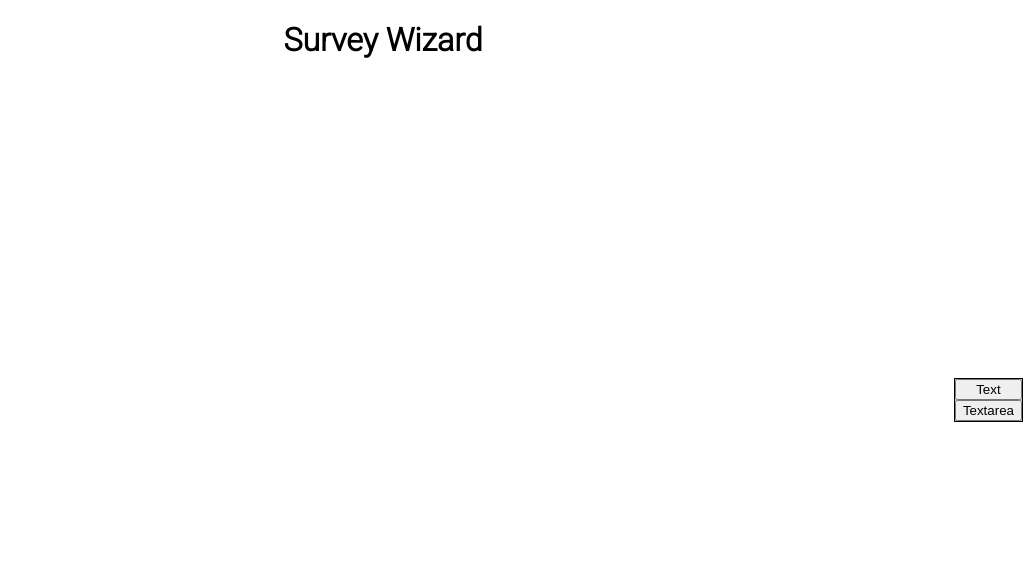
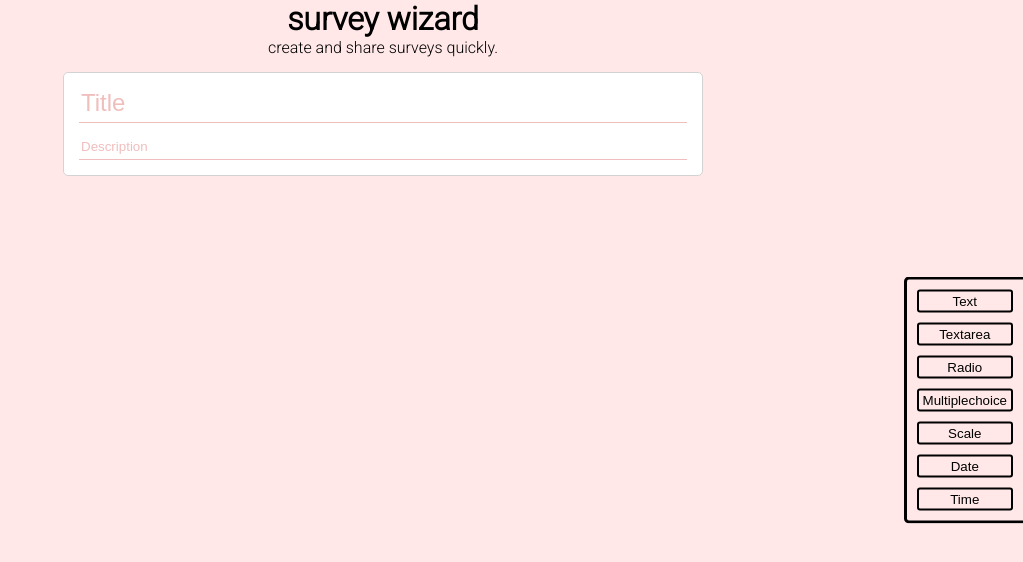
Before and after one commit to martijnvanginkel/survey_wizard, a Vue app: page / in a window 1280 px wide. Both pictures are taken after a click on the button "start". Shown: the top 562 px of the page, without its empty margins (257-1280 px from the left). Built offline with nearby package versions, Linux system fonts and the light colour scheme.

Commit message:
Added lots of css with animations for adding and deleting textfields

```diff
--- a/src/App.vue
+++ b/src/App.vue
@@ -1,6 +1,9 @@
 <template>
   <div id="app">
-    <h1 class="main-title">Survey Wizard</h1>
+    <header class="main-header">
+      <h1>survey wizard</h1>
+      <p>create and share surveys quickly.</p>
+    </header>
     <transition name="fade">
       <Survey v-if="doing_survey"/>
       <button v-if="!doing_survey" v-on:click="createSurvey" class="start-button">start</button>
@@ -24,24 +27,24 @@ export default {
   methods: {
     createSurvey() {
       this.doing_survey = true;
-    },
-    createField(field) {
-      this.fields = [...this.fields, field];
-    },
-    deleteField(field_id) {
-      this.fields = this.fields.filter(field => field.id !== field_id);
-    },
-    moveUp(field) {
-      const fields = this.fields;
-      for (const key in fields) {
-        if (fields[key].id === field.id) {
-          // const comp = fields[key];
-          // this.fields.splice(key, 1);
-          // this.fields.splice(0, 0, temp);
-          return ;
-        }
-      }
-    }
+    }//,
+    // createField(field) {
+    //   this.fields = [...this.fields, field];
+    // },
+    // deleteField(field_id) {
+    //   this.fields = this.fields.filter(field => field.id !== field_id);
+    // },
+    // moveUp(field) {
+    //   const fields = this.fields;
+    //   for (const key in fields) {
+    //     if (fields[key].id === field.id) {
+    //       // const comp = fields[key];
+    //       // this.fields.splice(key, 1);
+    //       // this.fields.splice(0, 0, temp);
+    //       return ;
+    //     }
+    //   }
+    // }
   }
 }
 </script>
@@ -51,6 +54,8 @@ export default {
 html, body {
   margin: 0;
   padding: 0;
+  font-family: 'Roboto', sans-serif;
+  background-color: #ffe8e7;
 }
 
 #app {
@@ -58,11 +63,14 @@ html, body {
   padding: 0;
 }
 
-.main-title {
-  font-family: 'Roboto', sans-serif; /* 'SF Pixelate' */
+h1, p {
+  margin: 0;
+  padding: 0;
+}
+
+.main-header {
   width: 100%;
   text-align: center;
-  /* -webkit-text-stroke: 2px black; */
 }
 
 .start-button {
--- a/src/components/Survey.vue
+++ b/src/components/Survey.vue
@@ -1,14 +1,20 @@
 <template>
     <div class="survey">
-            <ToolBox v-on:create-field="createField"/>
-
-            <div v-bind:key="field.id" v-for="field in fields">
+        <ToolBox v-on:create-field="createField"/>
+        <div class="question-box">
+            <input class="survey-title" type="text" placeholder="Title">
+            <input class="survey-description" type="text" placeholder="Description">
+        </div>
+        <transition-group name="list" tag="p">
+            <div v-bind:key="field.id" v-for="field in fields" class="panel">
                 <component  v-bind:is="field.component"
                             v-bind:field="field"
                             v-on:delete-field="deleteField"
-                            v-on:moveUp="moveUp">
+                            v-on:move-up="moveUp">
                 </component>
+
             </div>
+        </transition-group>
     </div>
 </template>
 
@@ -16,6 +22,8 @@
 import ToolBox from './ToolBox';
 import TextField from './TextField';
 import TextAreaField from './TextAreaField';
+
+
 
 export default {
     name: 'Survey',
@@ -34,10 +42,15 @@ export default {
             this.fields = [...this.fields, field];
         },
         deleteField(field_id) {
+            console.log(field_id)
+            this.fields.splice(field_id, 1)
+            // this.fields = this.fields.filter(field => field.id !== field_id);
+        },
+        moveUp(field_id) {
+
             this.fields = this.fields.filter(field => field.id !== field_id);
-        },
-        moveUp(field) {
-            this.$emit('moveUp', field);
+            // console.log('move up:' + field)
+            // this.$emit('moveUp', field);
         }
     }
 }
@@ -45,8 +58,67 @@ export default {
 
 <style>
 
+.colors {
+    background-color: #d3a3a2;
+    background-color: #e2b0af;
+    background-color: #f0bebd;
+    background-color: #ffcccb;
+    background-color: #ffdad9;
+    background-color: #ffe8e7;
+    background-color: #fff7f6;
+}
+
+.panel {
+    display: flex;
+    flex-direction: column;
+    transition: all 1s;
+}
+
+.list-enter,
+.list-leave-to {
+  opacity: 0;
+}
+
+.list-enter {
+  transform: translateY(-30px);
+}
+
+.list-leave-to {
+  transform: translateY(-30px);
+}
+
+.list-leave-active {
+    width: 100%;
+  position: absolute;
+}
+
 .survey {
     position: relative;
+    margin: 0 auto;
+    max-width: 640px;
+}
+
+.survey-title {
+    font-size: 1.5em;
+    margin-bottom: 15px;
+}
+
+.survey-title, .survey-description {
+    border: 0;
+    border-bottom: 1px solid #f0bebd;
+    padding-bottom: 5px;
+    outline: none;
+    transition: 200ms;
+}
+
+.survey-title:focus, .survey-description:focus {
+    padding-bottom: 4px;
+    border-bottom: 2px solid #e2b0af;
+    transition: 200ms;
+}
+
+.survey-title::placeholder, .survey-description::placeholder {
+    color: #f0bebd;
 }
 
 </style>
--- a/src/components/TextField.vue
+++ b/src/components/TextField.vue
@@ -1,9 +1,12 @@
 <template>
-    <div>
-        <div class="text_field">
-            <label>Type: Text</label>
-            <input type="text" placeholder="Question">
+    <div class="question-box">
+        <div class="question-header">
+            <button v-on:click="moveUp">Up</button>
             <button v-on:click="deleteField">Delete</button>
+        </div>
+        <div class="question-input">
+            <input type="text" placeholder="Question" class="question" spellcheck="false">
+            <p class="text-field-example">Short answer</p>
         </div>
     </div>
 </template>
@@ -19,7 +22,57 @@ export default {
 </script>
 
 <style>
-.text_field {
-    background-color: lightcoral;
+.question-box {
+    display: flex;
+    flex-direction: column;
+    padding: 15px;
+    margin: 15px 0;
+    border: 1px solid lightgray;
+    border-radius: 5px;
+    background-color: white;
 }
+
+.question-box:focus-within {
+    padding-left: 12px;
+    border-left: 4px solid #d3a3a2;
+}
+
+.question-header {
+    display: flex;
+    justify-content: flex-end;
+    padding-bottom: 15px;
+    margin-bottom: 15px;
+    border-bottom: 1px solid #ffe8e7;
+}
+
+.question {
+    color: black;
+    background-color: #fff7f6;
+    border: 0;
+    border-bottom: 1px solid #d3a3a2;
+    min-width: 60%;
+    padding: 10px;
+    margin-bottom: 15px;
+    outline: none;
+    transition: 200ms;
+}
+
+.question:hover {
+    background-color: #ffe8e7;
+    transition: 200ms;
+}
+
+.question:focus {
+    margin-bottom: 14px;
+    border-bottom: 2px solid black;
+    transition: 200ms;
+}
+
+.text-field-example {
+    max-width: 60%;
+    color: lightgray;
+    border-bottom: 1px dotted lightgray;
+    user-select: none;
+}
+
 </style>
--- a/src/components/ToolBox.vue
+++ b/src/components/ToolBox.vue
@@ -1,8 +1,13 @@
 <template>
     <div>
-        <div class="tool_box">
+        <div class="tool-box">
             <button v-on:click="createField('TextField')">Text</button>
             <button v-on:click="createField('TextAreaField')">Textarea</button>
+            <button>Radio</button>
+            <button>Multiplechoice</button>
+            <button>Scale</button>
+            <button>Date</button>
+            <button>Time</button>
         </div>
     </div>
 </template>
@@ -25,8 +30,8 @@ export default {
 }
 </script>
 
-<style>
-.tool_box {
+<style scoped>
+.tool-box {
     position: fixed;
     z-index: 1;
     right: 0;
@@ -34,7 +39,27 @@ export default {
     transform: translate(0, -50%);
     display: flex;
     flex-direction: column;
-    border: 1px solid black;
-    background-color: lightgrey;
+    border-color: black;
+    border-style: solid;
+    border-width: 3px 0 3px 3px;
+    border-radius: 5px 0 0 5px;
+    padding: 5px;
 }
+
+button {
+    border: 2px solid black;
+    border-radius: 3px;
+    margin: 5px;
+    padding: 2px 4px;
+    background-color: transparent;
+    outline: none;
+    transition: 100ms;
+}
+
+button:hover {
+    cursor: pointer;
+    transform: scale(1.1);
+    transition: 200ms;
+}
+
 </style>
--- a/src/mixins/fieldMixin.js
+++ b/src/mixins/fieldMixin.js
@@ -2,6 +2,9 @@ export default {
     methods: {
         deleteField() {
             this.$emit('delete-field', this.field.id);
+        },
+        moveUp() {
+            this.$emit('move-up', this.field.id);
         }
     }
 }
```
